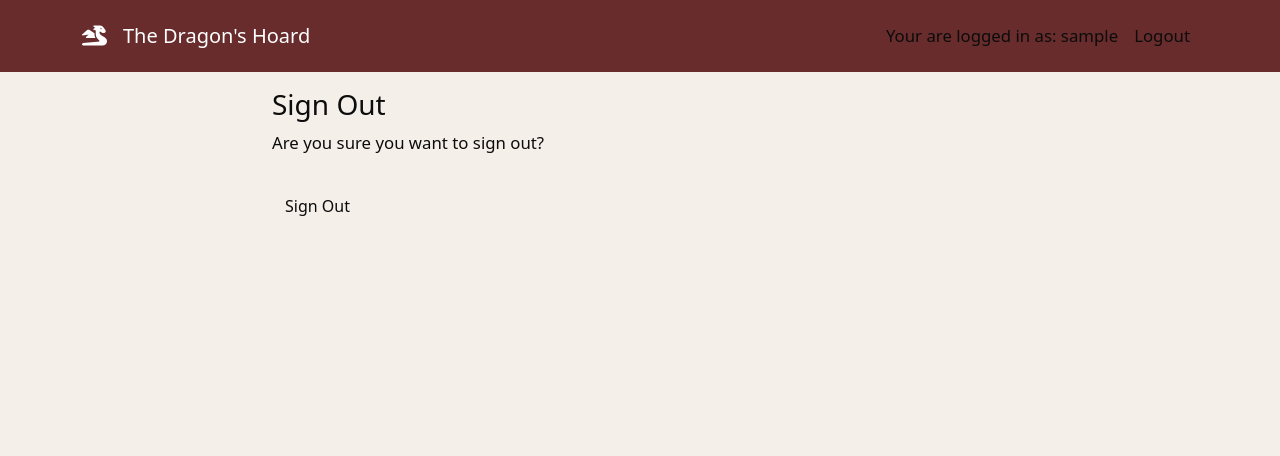
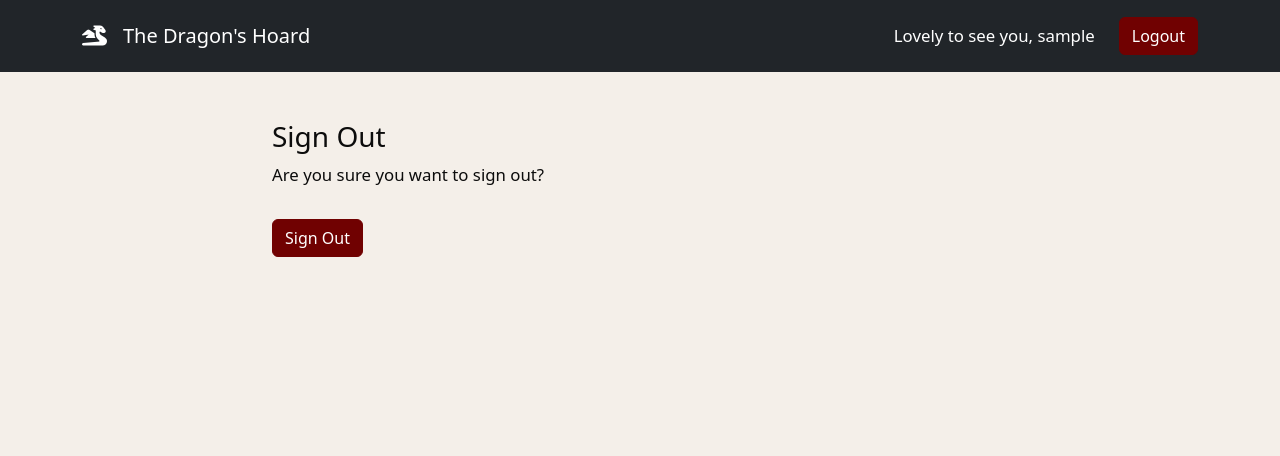
Before and after one commit to SourTarte/fantasy-storefront, a Django app: page /accounts/logout/ in a window 1280 px wide. Shown: the top 456 px of the page. Run offline with Django 5.2, Linux system fonts and the light colour scheme; the visitor is signed in with stand-in values (Sample User, id 1); some libraries are stand-ins or nearby versions; some web fonts are replaced.

Commit message:
Add logout modal, product page stylings

```diff
--- a/static/css/style2.css
+++ b/static/css/style2.css
@@ -53,7 +53,7 @@
 }
 
 .navbar{
-    background-color: #682c2c;
+    background-color: #212529;
 }
 
 .card-text{
--- a/templates/account/login.html
+++ b/templates/account/login.html
@@ -12,10 +12,10 @@
         <div class="col-md-8 mt-3 offset-md-2">
             <h3>{% trans "Sign In" %}</h3>
 
-            <p>{% blocktrans %}Welcome back to the code|star blog. To leave a comment or like a post, please log in. If
+            <p>{% blocktrans %}Welcome back to the Dragon's Hoard! To leave a review, please log in. If
                 you
-                have not created an account yet, then <a class="link" href="{{ signup_url }}">sign up</a>
-                first.{% endblocktrans %}</p>
+                have not created an account yet, feel free to <a class="link" href="{{ signup_url }}">sign up</a>
+                and get stuck in.{% endblocktrans %}</p>
         </div>
     </div>
     <div class="row">
--- a/templates/account/logout.html
+++ b/templates/account/logout.html
@@ -7,7 +7,7 @@
 {% block content %}
 <div class="container">
     <div class="row">
-        <div class="col-md-8 mt-3 offset-md-2">
+        <div class="col-md-8 mt-5 offset-md-2">
             <h3>{% trans "Sign Out" %}</h3>
 
             <p>{% trans 'Are you sure you want to sign out?' %}</p>
@@ -21,7 +21,7 @@
                 {% if redirect_field_value %}
                 <input type="hidden" name="{{ redirect_field_name }}" value="{{ redirect_field_value }}" />
                 {% endif %}
-                <button class="btn btn-signup right" type="submit">{% trans 'Sign Out' %}</button>
+                <button class="btn btn-primary right" type="submit">{% trans 'Sign Out' %}</button>
             </form>
         </div>
     </div>
--- a/templates/base.html
+++ b/templates/base.html
@@ -4,6 +4,8 @@
 {% url 'account_login' as login_url %}
 {% url 'account_signup' as signup_url %}
 {% url 'account_logout' as logout_url %}
+{% load i18n %}
+{% load account socialaccount %}
 
 <!DOCTYPE html>
 <html class="h-100" lang="en">
@@ -36,46 +38,26 @@
 <body class="d-flex flex-column h-100">
 
     <!-- Navigation -->
-<!--
-    <nav class="navbar navbar-expand-md py-3">
+    <nav class="navbar navbar-expand-md py-3" data-bs-theme="dark">
         <div class="container">
             <a class="navbar-brand d-flex align-items-center" href="{% url 'home' %}">
-                <span>The Dragon's Hoard Barmoury</span>
+                <span>
+                    <i class="fa-solid fa-dragon me-3"></i>The Dragon's Hoard
+                </span>
             </a>
-            <button data-bs-toggle="collapse" class="navbar-toggler" data-bs-target="#navcol-2">
 
-                <i class="fa fa-user" aria-hidden="true"></i>
+            <button data-bs-toggle="collapse" class="navbar-toggler" data-bs-target="#navcol-5"><span class="visually-hidden">Toggle navigation</span>
+                <span class="navbar-toggler-icon"></span>
             </button>
-            <div class="collapse navbar-collapse" id="navcol-2">
-                {% if user.is_authenticated %}
-                <ul class="navbar-nav ms-auto">
 
-                    <li class="nav-item">Your are logged in as: {{ user }}</li>
-                </ul><a class="btn btn-primary-outline px-2 py-1 ms-md-2 nav-link {% if request.path == logout_url %}active{% endif %}" role="button" aria-current="page" href="{% url 'account_logout' %}">Logout</a>
-                {% else %}
-                <ul class="navbar-nav ms-auto">
-                    <li class="nav-item"><a class="nav-link active" href="#">First Item</a></li>
-                    <li class="nav-item"><a class="nav-link" href="#">Second Item</a></li>
-                </ul>
-                <a class="btn btn-primary-outline px-2 py-1 ms-md-2 nav-link {% if request.path == signup_url %}active{% endif %} border" role="button" aria-current="page" href="{% url 'account_signup' %}">Sign Up</a>
-                <a class="btn btn-primary-outline px-2 py-1 ms-md-2 nav-link {% if request.path == login_url %}active{% endif %} border" role="button" aria-current="page" href="{% url 'account_login' %}">Login</a>
-                {% endif %}
-            </div>
-        </div>
-    </nav>
--->
-    <!-- Navigation -->
-    <nav class="navbar navbar-expand-md py-3" data-bs-theme="dark">
-        <div class="container"><a class="navbar-brand d-flex align-items-center" href="{% url 'home' %}"><span><i class="fa-solid fa-dragon me-3"></i>The Dragon's Hoard</span></a><button data-bs-toggle="collapse" class="navbar-toggler" data-bs-target="#navcol-5"><span class="visually-hidden">Toggle navigation</span><span class="navbar-toggler-icon"></span></button>
             <div class="collapse navbar-collapse" id="navcol-5">
                 {% if user.is_authenticated %}
                 <ul class="navbar-nav ms-auto">
-                    <!--
-                        <li class="nav-item"><a class="nav-link active" href="#">First Item</a></li>
-                        <li class="nav-item"><a class="nav-link" href="#">Second Item</a></li>
-                    -->
-                    <li class="nav-item">Your are logged in as: {{ user }}</li>
-                </ul><a class="btn btn-primary-outline px-2 py-1 ms-md-2 nav-link {% if request.path == logout_url %}active{% endif %}" role="button" aria-current="page" href="{% url 'account_logout' %}">Logout</a>
+                    <li class="nav-item text-white">Lovely to see you, {{ user }}</li>
+                </ul>
+                <button type="button" class="btn btn-primary ms-4" data-bs-toggle="modal" data-bs-target="#logoutModal">
+                    Logout
+                </button>
                 {% else %}
                 <ul class="navbar-nav ms-auto">
                     <li class="nav-item"><a class="nav-link active" href="#">First Item</a></li>
@@ -88,6 +70,31 @@
             </div>
         </div>
     </nav>
+
+    <!-- Logout Modal -->
+    <div class="modal fade" id="logoutModal" tabindex="-1" aria-labelledby="logoutModalLabel" aria-hidden="true">
+    <div class="modal-dialog">
+        <div class="modal-content">
+        <div class="modal-header">
+            <h1 class="modal-title fs-5" id="logoutModalLabel">Modal title</h1>
+            <button type="button" class="btn-close" data-bs-dismiss="modal" aria-label="Close"></button>
+        </div>
+        <div class="modal-body">
+            Are you sure you want to sign out?
+        </div>
+        <div class="modal-footer">
+            <button type="button" class="btn btn-secondary" data-bs-dismiss="modal">Close</button>
+            <form method="post" action="{% url 'account_logout' %}">
+                {% csrf_token %}
+                {% if redirect_field_value %}
+                <input type="hidden" name="{{ redirect_field_name }}" value="{{ redirect_field_value }}" />
+                {% endif %}
+                <button class="btn btn-primary right" type="submit">{% trans 'Sign Out' %}</button>
+            </form>
+        </div>
+        </div>
+    </div>
+    </div>
 
     <!-- displaying Django messages -->
     <div class="container">
```
Also changed, not shown: shop/templates/shop/product_page.html (+11 -14 lines).
